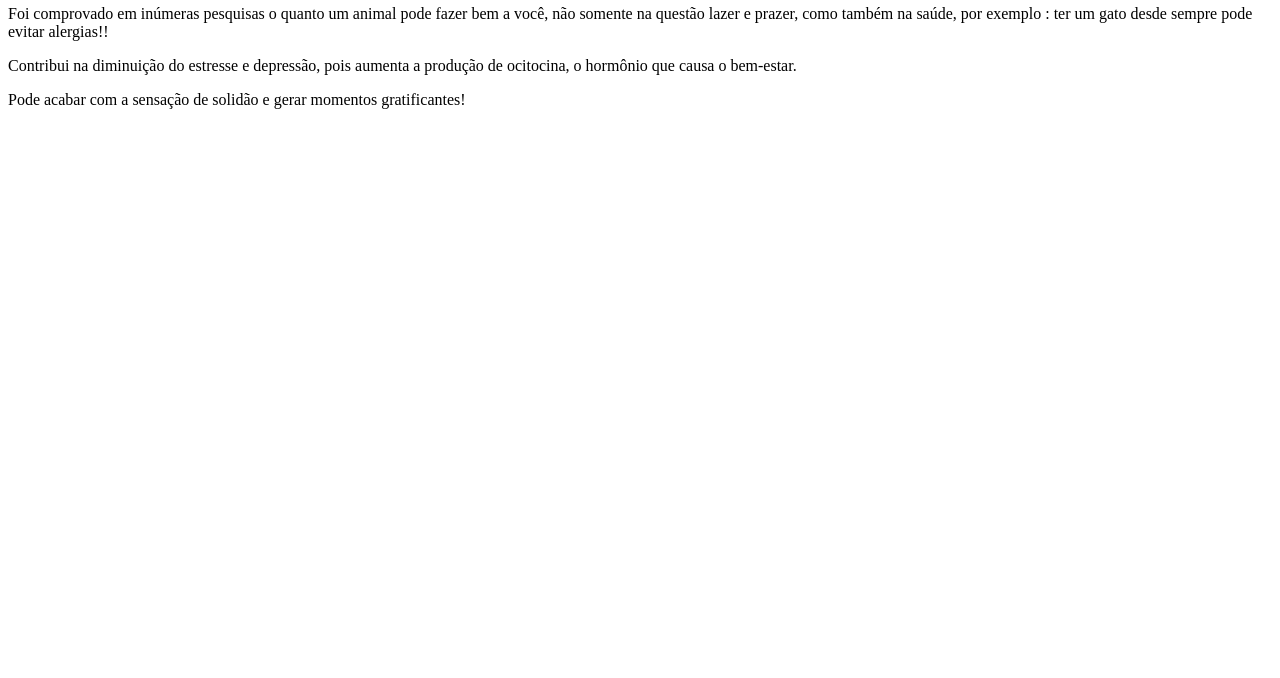
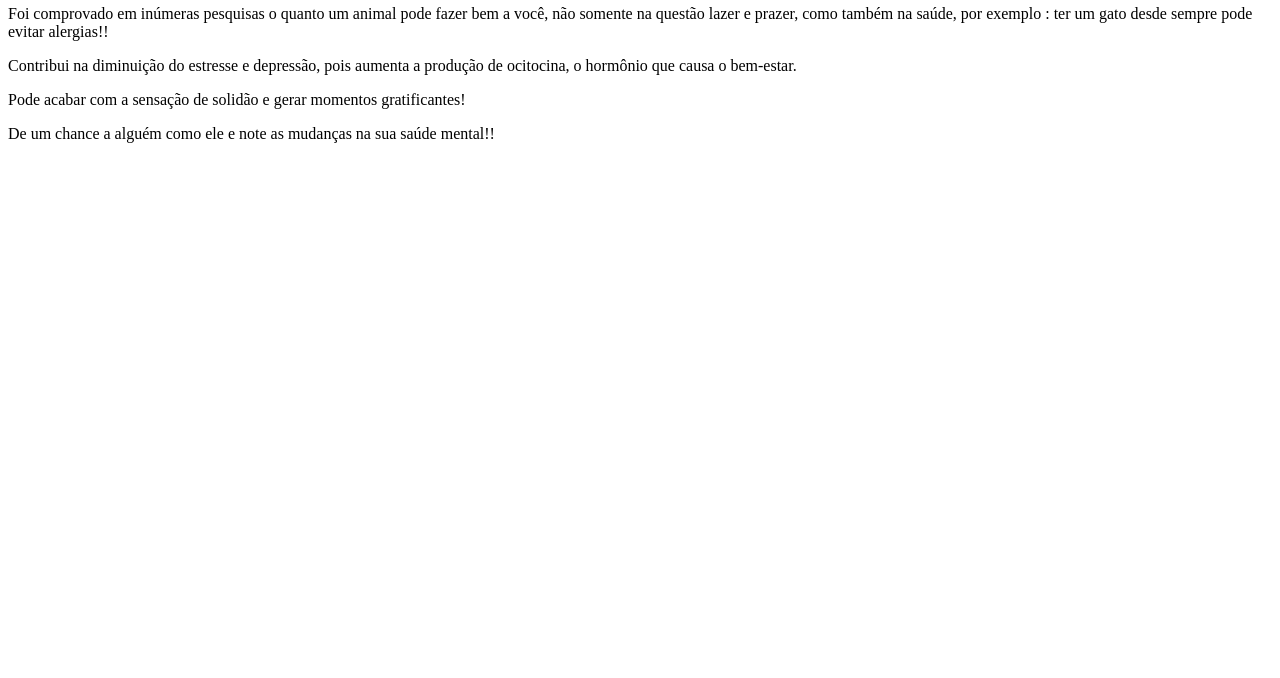
Before and after one commit to FFurrllannetto/site-animais, a plain HTML site: page index.html in a window 1280 px wide. Shown: the part 122-800 px from the top of the page. Drawn offline with Linux system fonts and the light colour scheme.

Commit message:
animais de estimação

```diff
--- a/index.html
+++ b/index.html
@@ -13,6 +13,7 @@
     <P>Foi comprovado em inúmeras pesquisas o quanto um animal pode fazer bem a você, não somente na questão lazer e prazer, como também na saúde, por exemplo : ter um gato desde sempre pode evitar alergias!!</P>
     <P>Contribui na diminuição do estresse e depressão, pois aumenta a produção de ocitocina, o hormônio que causa o bem-estar.</P>
     <P>Pode acabar com a sensação de solidão e gerar momentos gratificantes!</P>
+    <P>De um chance a alguém como ele e note as mudanças na sua saúde mental!!</P>
 
 </body>
 </html>
```
